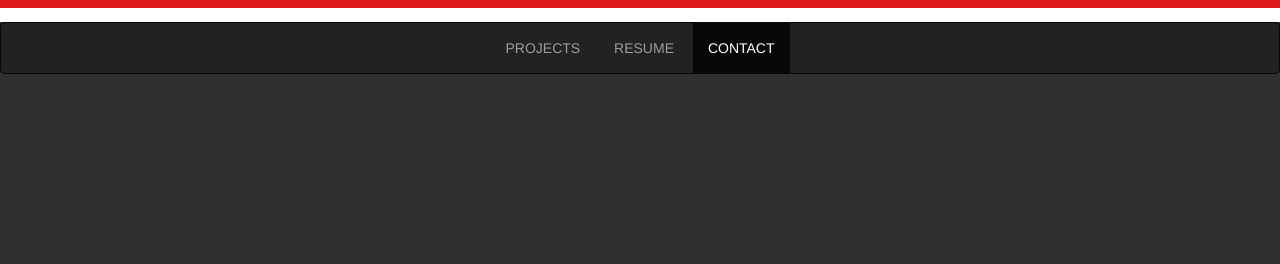
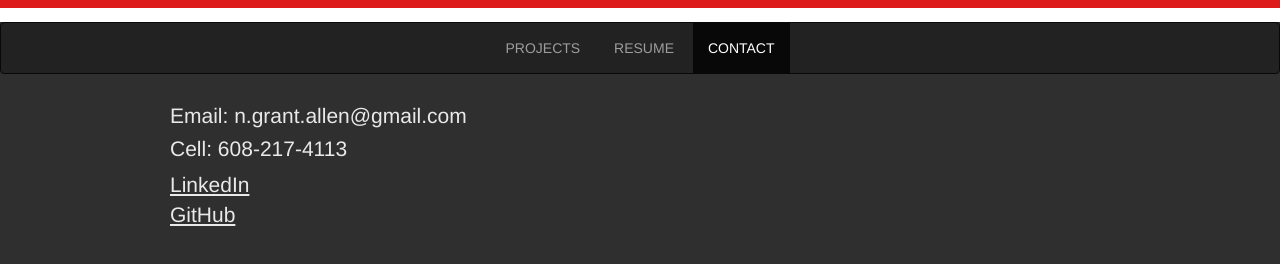
Before and after one commit to ngallen/ngallen.github.io, a website: page contact.html in a window 1280 px wide. Shown: the part 228-492 px from the top of the page. Drawn offline with nearby package versions, Linux system fonts and the light colour scheme.

Commit message:
contact info page

```diff
--- a/contact.html
+++ b/contact.html
@@ -40,6 +40,17 @@
     </div>
   </div>
 
+  <div class="container">
+    <div class="row">
+      <div class="col-xs-12 col-centered text-left">
+        <h5>Email: n.grant.allen@gmail.com</h5>
+        <h5>Cell: 608-217-4113</h5>
+        <a href="https://www.linkedin.com/in/grant-allen-aa419733/" class="contact-link">LinkedIn</a><br>
+        <a href="https://github.com/ngallen/ngallen.github.io" class="contact-link">GitHub</a>
+      </div>
+    </div>
+  </div>
+
 </body>
 <footer>
 </footer></html>
--- a/css/main.css
+++ b/css/main.css
@@ -42,6 +42,11 @@ h3   {
 h4   {
   color: #E9E9E9;
   margin-bottom: 10%
+  }
+
+h5   {
+  color: #E9E9E9;
+  font-size: 1.5em;
   }
 
 .modal-dialog{
@@ -165,3 +170,9 @@ div.sectionHead{
   border-top: 2px solid red;
   border-bottom: 2px solid red;
 }
+
+.contact-link{
+  text-decoration: underline;
+  font-size: 1.5em;
+  color: #E9E9E9;
+}
```
